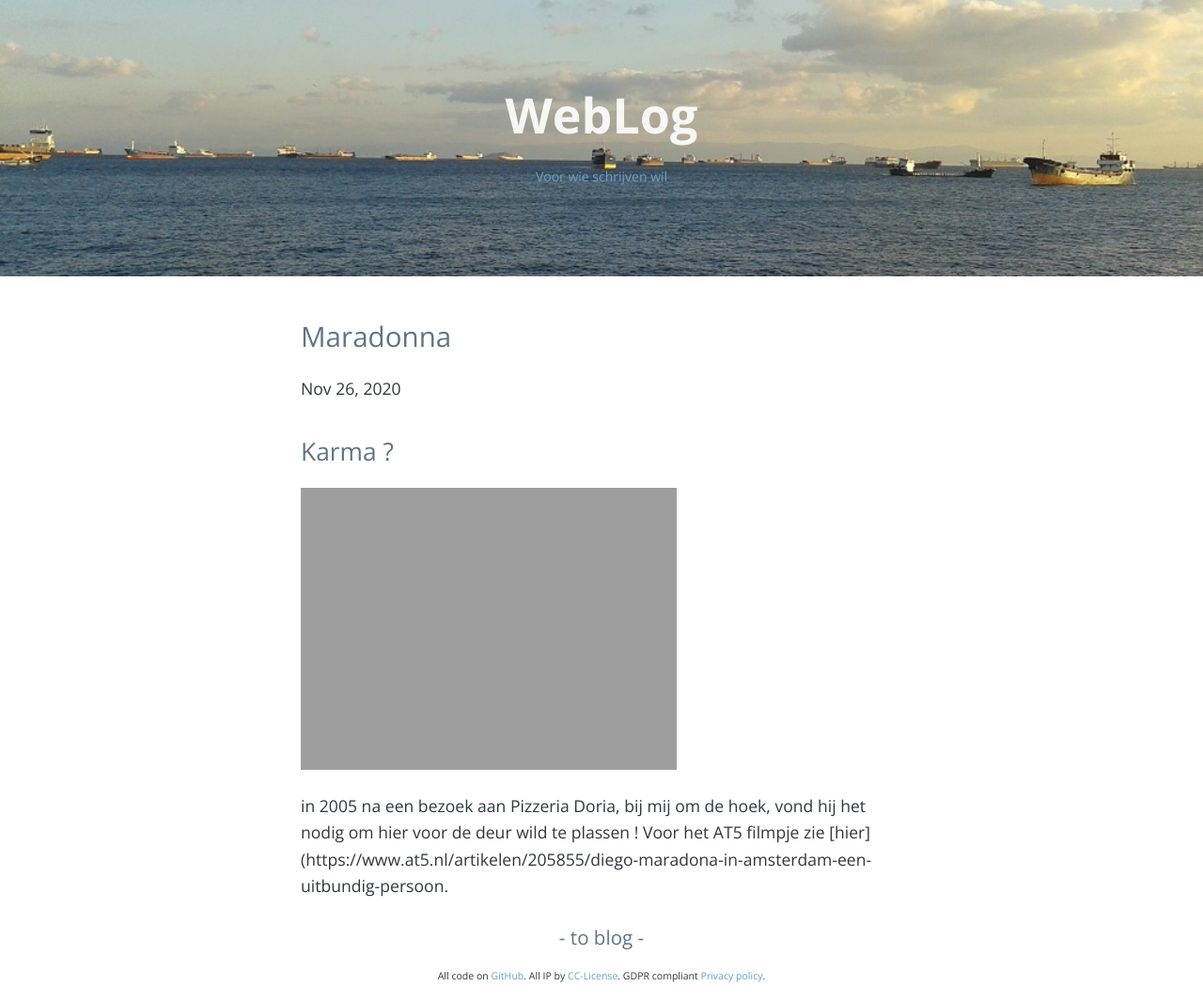
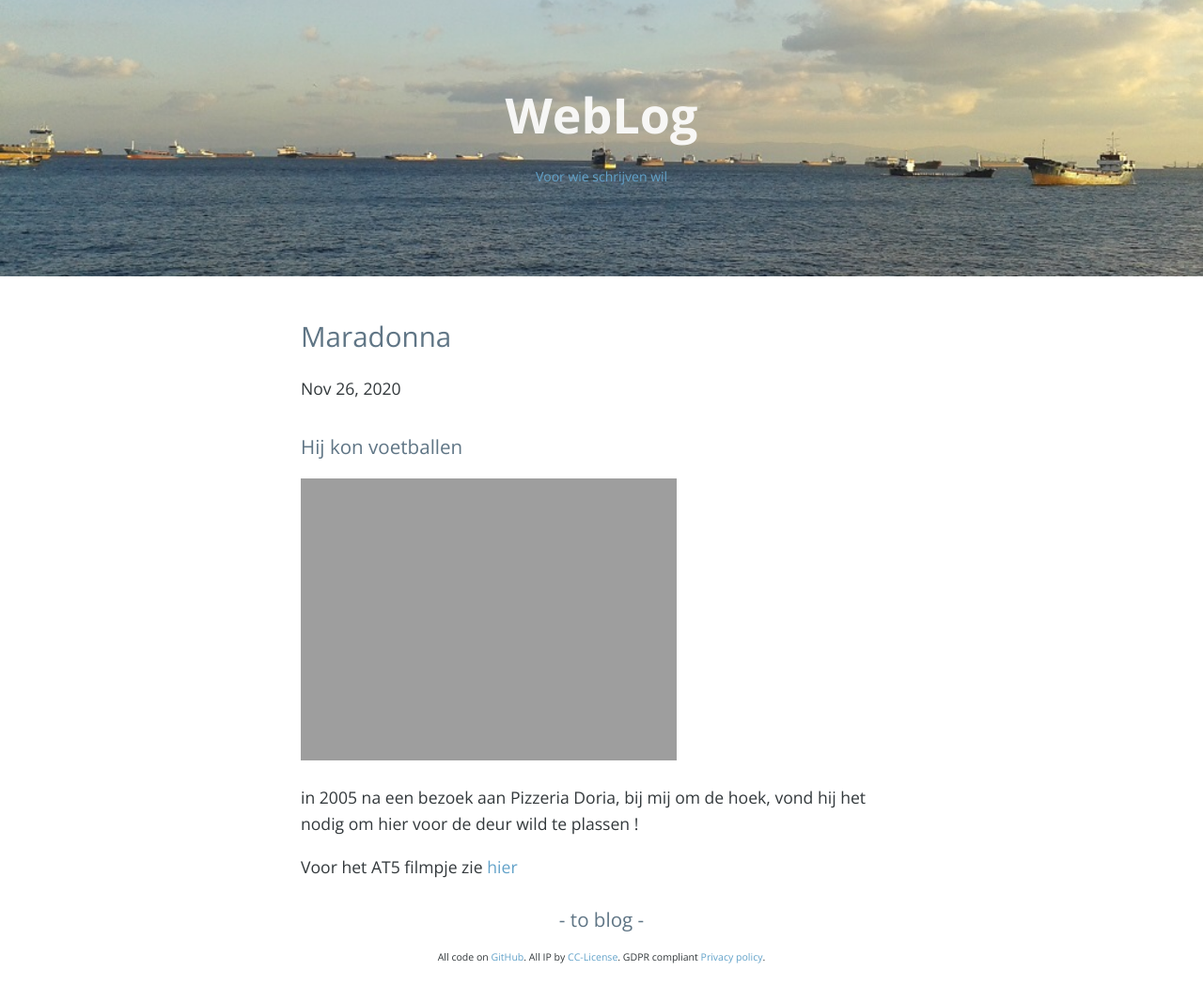
Before and after one commit to fprisse/Weblog, a Jekyll site: the page built from _posts/2020-11-26-maradonna.md, in a window 1280 px wide. Shown: the whole page at 94% size. Built offline with Jekyll 4.4.1, drawn with Linux system fonts in a browser that asks for light colours; nearby versions of some CDN libraries; comment, search, counter and statistics services are not loaded.

Commit message:
Update 2020-11-26-maradonna.md

```diff
--- a/_posts/2020-11-26-maradonna.md
+++ b/_posts/2020-11-26-maradonna.md
@@ -4,9 +4,9 @@ title: Maradonna
 date: 2020-11-26 02:30:00 +0200
 categories: huis
 ---
-## Karma ?
-
+### Hij kon voetballen
 ![maradonna]({{ site.url }}/assets/maradonna.png)
 
 in 2005 na een bezoek aan Pizzeria Doria, bij mij om de hoek, vond hij het nodig om hier voor de deur wild te plassen !
-Voor het AT5 filmpje zie [hier](https://www.at5.nl/artikelen/205855/diego-maradona-in-amsterdam-een-uitbundig-persoon.
+
+Voor het AT5 filmpje zie [hier](https://www.at5.nl/artikelen/205855/diego-maradona-in-amsterdam-een-uitbundig-persoon)
```
